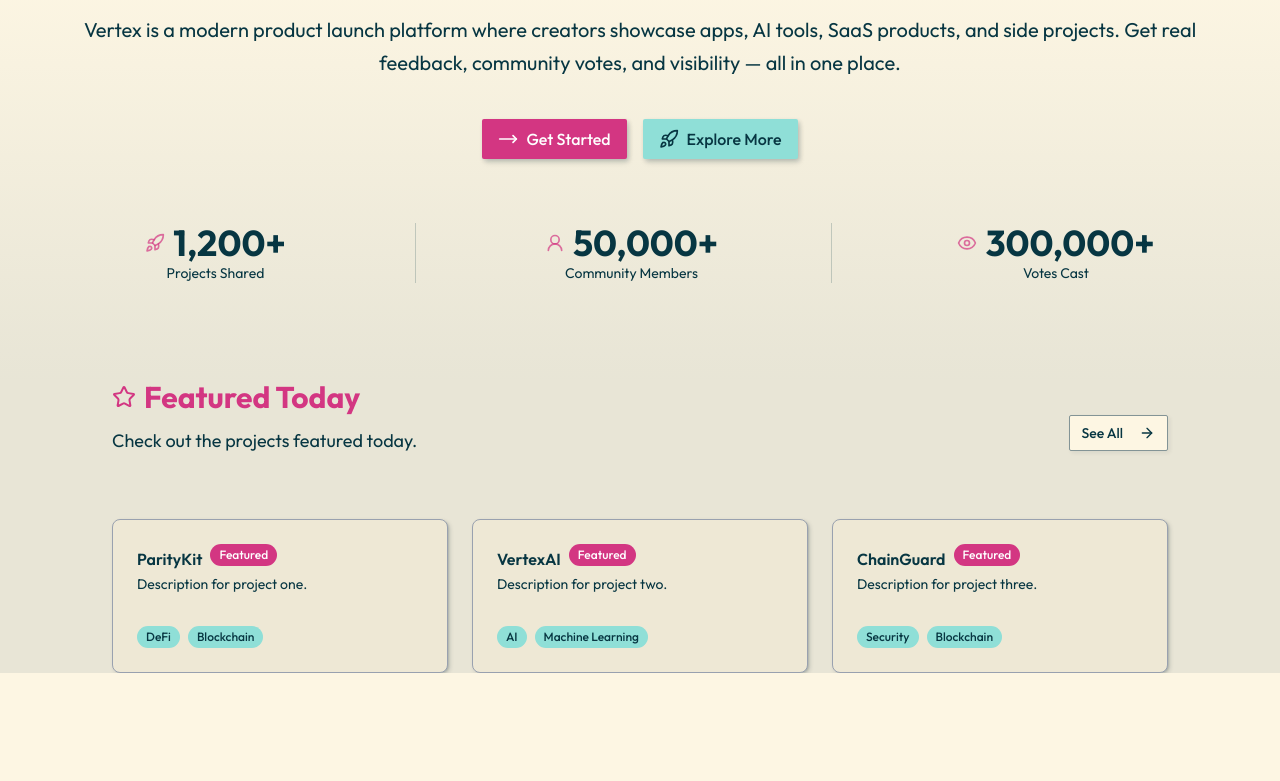
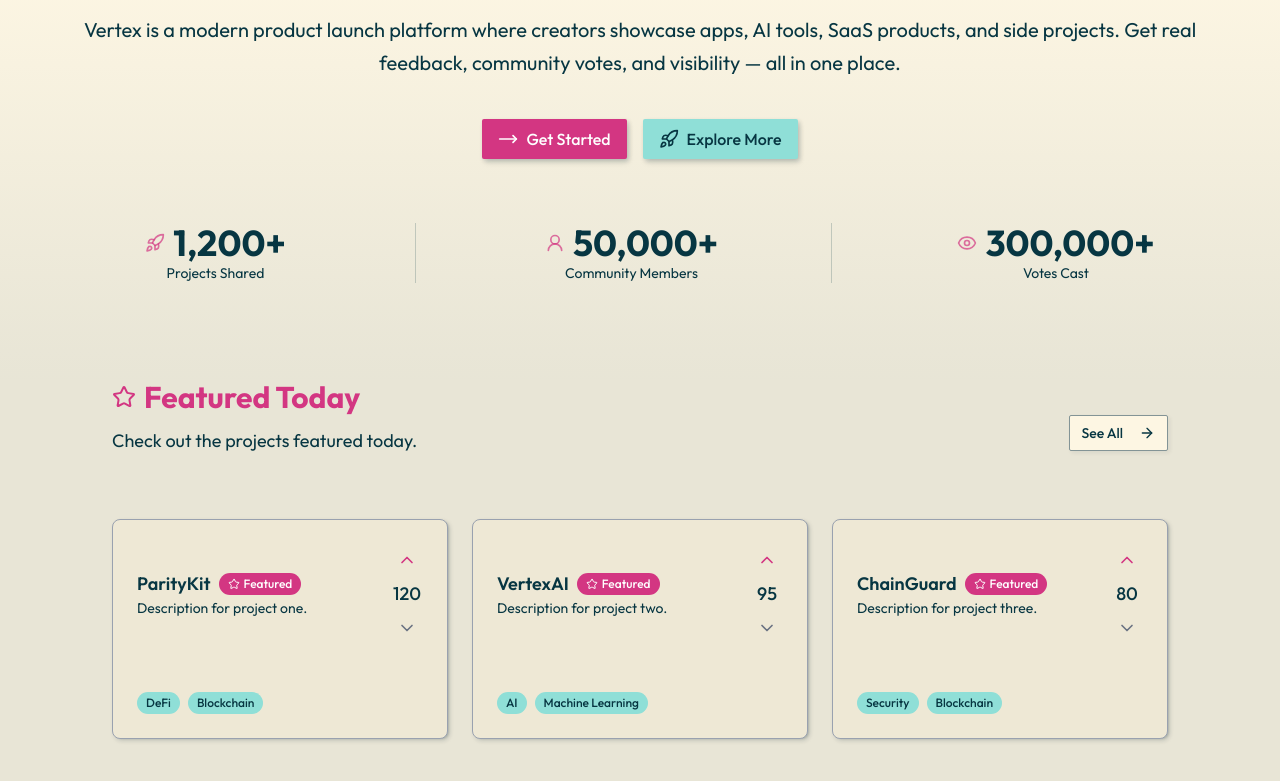
Before and after one commit to bijaya-dev07/Vertex, a Next.js app in the folder vertex/: page / in a window 1280 px wide. Shown: the part 434-1215 px from the top of the page. Before the commit the page ends 1107 px from the top, so only its background shows below. Built offline with nearby package versions, Linux system fonts and the light colour scheme.

Commit message:
feat: enhance ProductCard with voting buttons and featured badge icon

```diff
--- a/vertex/components/products/product-cards.tsx
+++ b/vertex/components/products/product-cards.tsx
@@ -7,6 +7,8 @@
   CardTitle,
 } from "../ui/card";
 import { Badge } from "../ui/badge";
+import { ChevronUpIcon, StarIcon } from "lucide-react";
+import { Button } from "../ui/button";
 
 interface product {
   id: number;
@@ -20,17 +22,41 @@
 export default function ProductCard({ product }: { product: product }) {
   return (
     <Link href={`/products/${product.id}`}>
-      <Card className="group card-hover hover:bg-primary-foreground/10 border-solid border-gray-400">
-        <CardHeader>
+      <Card className="group card-hover hover:bg-primary-foreground/10 border-solid border-gray-400 min-h-55 mb-20">
+        <CardHeader className="flex-1">
           <div className="flex items-center gap-4">
             <div className="flex-1 min-w-0">
               <div className="flex items-center gap-2">
-                <CardTitle>{product.name}</CardTitle>
+                <CardTitle className="text-lg group-hover:text-primary transition-colors">
+                  {product.name}
+                </CardTitle>
                 {product.isFeatuered && (
-                  <Badge className="mb-2">Featured</Badge>
+                  <Badge className=" gap-1 bg-primary text-primary-foreground ">
+                    <StarIcon className="size-4" />
+                    Featured
+                  </Badge>
                 )}
               </div>
               <CardDescription>{product.description}</CardDescription>
+            </div>
+
+            {/* voting buttons */}
+            <div className="flex flex-col items-center gap-1 shrink-0">
+              <Button
+                variant="ghost"
+                size="icon-sm"
+                className="h-8 w-8 text-primary hover:bg-primary/20"
+              >
+                <ChevronUpIcon className="size-5" />
+              </Button>
+              <span className="font-medium text-lg">{product.votes}</span>
+              <Button
+                variant="ghost"
+                size="icon-sm"
+                className="h-8 w-8 text-gray-500 hover:bg-gray-500/20"
+              >
+                <ChevronUpIcon className="size-5 rotate-180" />
+              </Button>
             </div>
           </div>
         </CardHeader>
```
